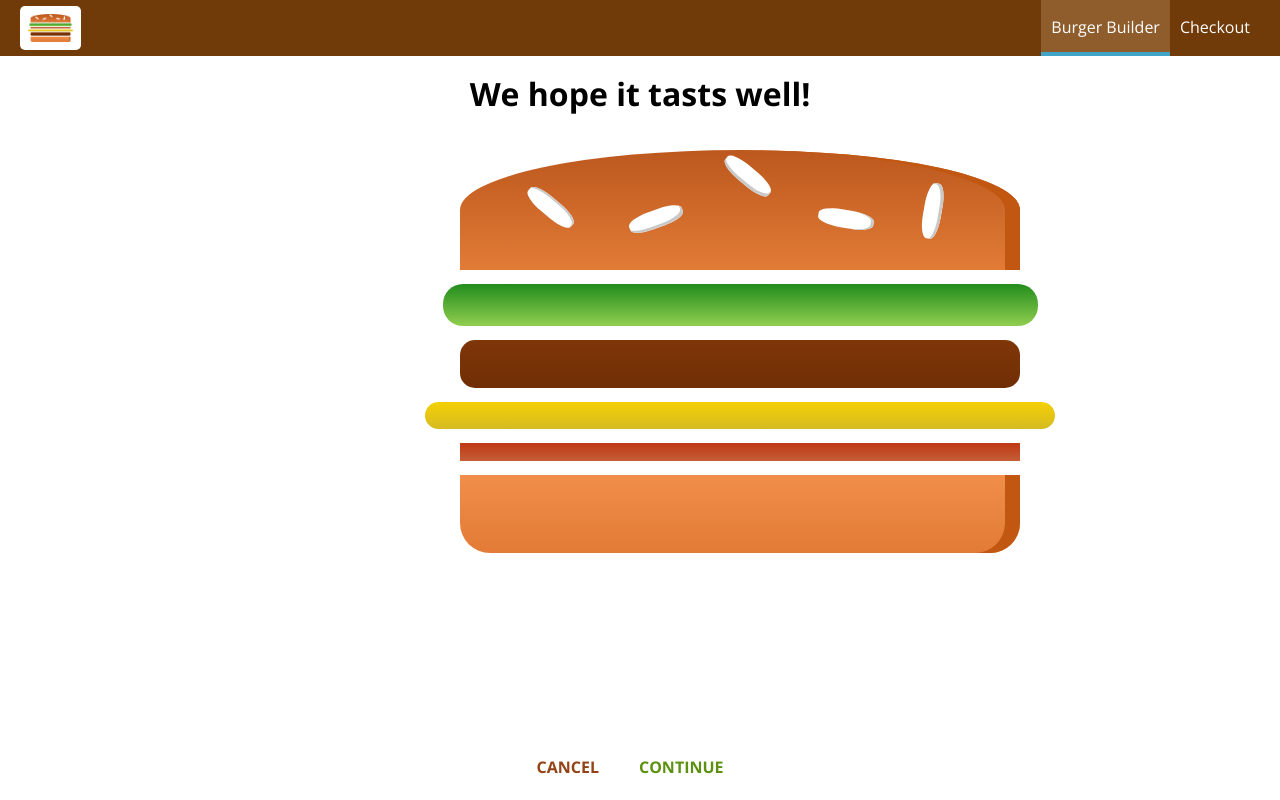
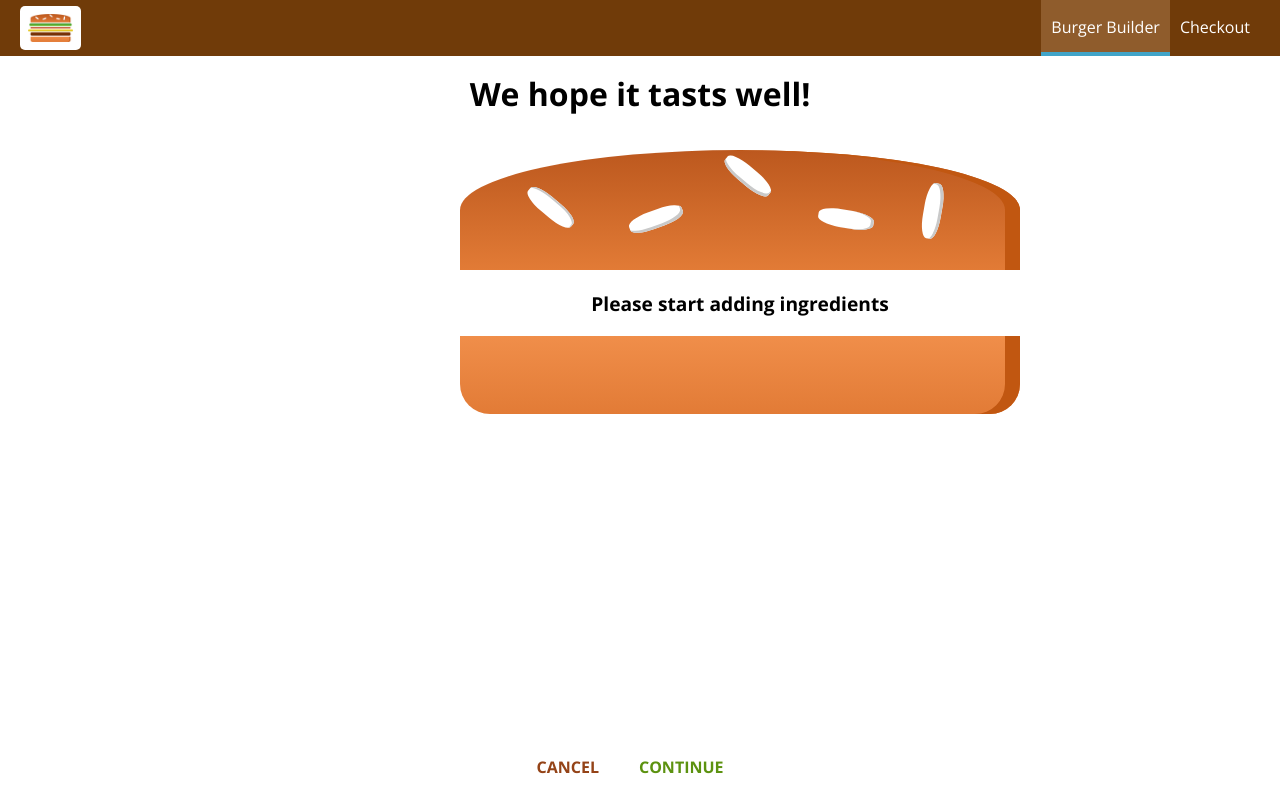
Before and after one commit to hcamposa1994/BurgerApp, a React (Create React App) app: page /checkout in a window 1280 px wide. Built offline with nearby package versions, Linux system fonts and the light colour scheme.

Commit message:
passed ingredients to checkout page via query params

```diff
--- a/src/containers/BurgerBuilder/BurgerBuilder.js
+++ b/src/containers/BurgerBuilder/BurgerBuilder.js
@@ -116,7 +116,19 @@
     //   .catch(error => {
     //     this.setState({ loading: false, purchasing: false });
     //   });
-    this.props.history.push("/checkout");
+    const queryParams = [];
+    for (let i in this.state.ingredients) {
+      queryParams.push(
+        encodeURIComponent(i) +
+          "=" +
+          encodeURIComponent(this.state.ingredients[i])
+      );
+    }
+    const queryString = queryParams.join("&");
+    this.props.history.push({
+      pathname: "/checkout",
+      search: "?" + queryString
+    });
   };
 
   render() {
--- a/src/containers/Checkout/Checkout.js
+++ b/src/containers/Checkout/Checkout.js
@@ -11,6 +11,16 @@
       bacon: 1
     }
   };
+
+  componentDidMount() {
+    const query = new URLSearchParams(this.props.location.search);
+    const ingredients = {};
+    for (let param of query.entries()) {
+      //["salad", "1"]
+      ingredients[param[0]] = +param[1];
+    }
+    this.setState({ ingredients: ingredients });
+  }
 
   checkoutCancelledHandler = () => {
     this.props.history.goBack();
```
